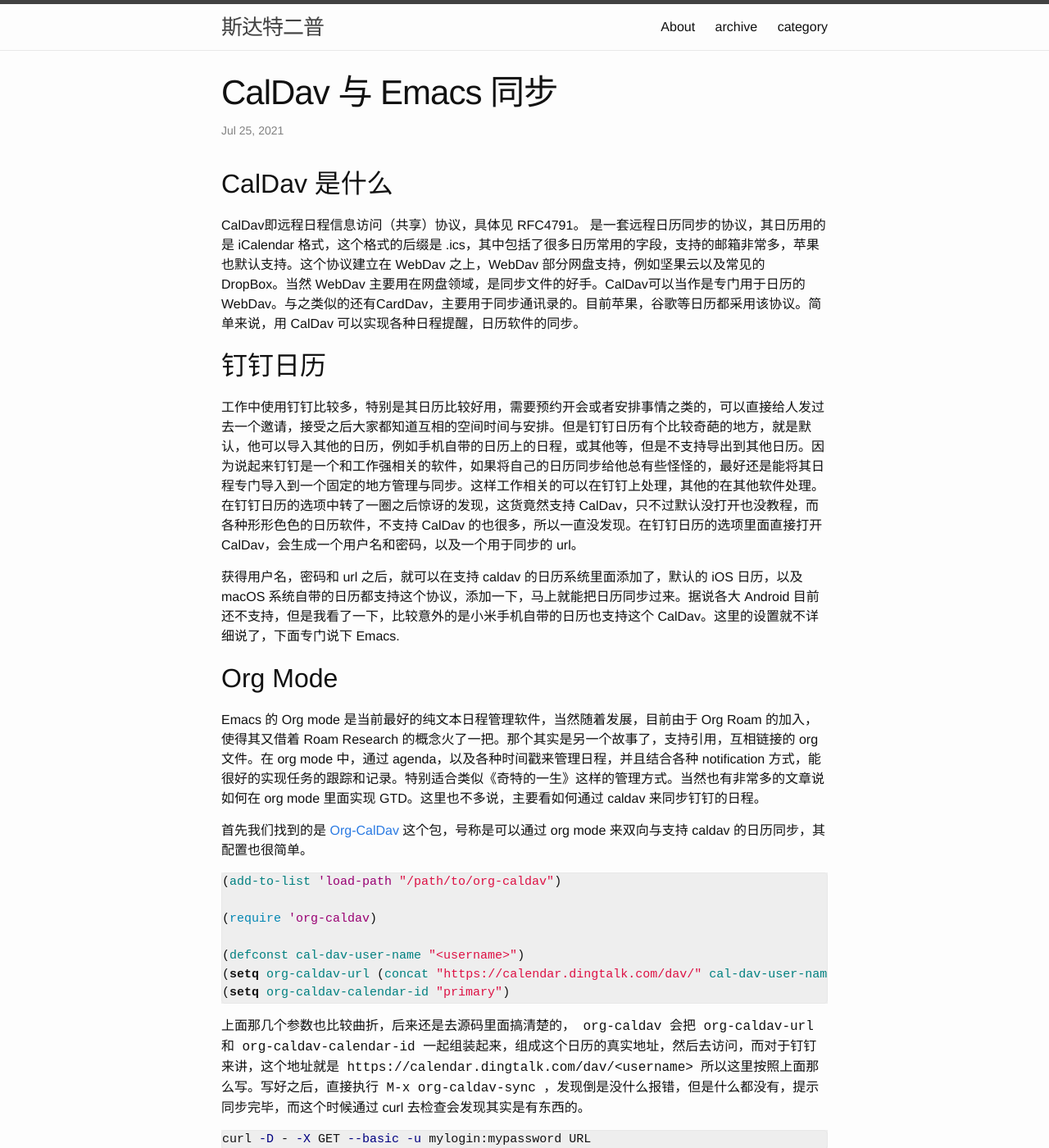
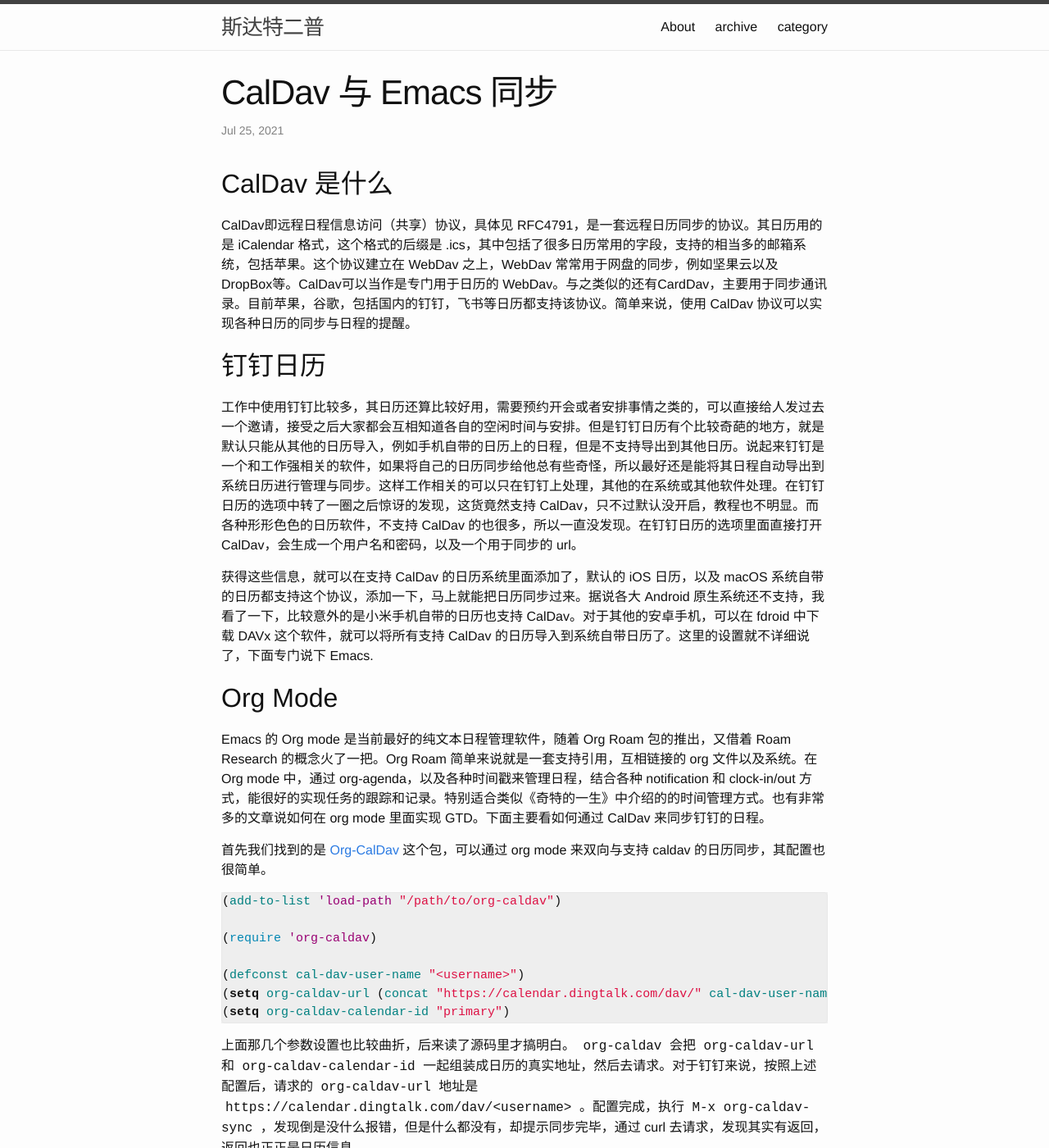
Before and after one commit to smallzhan/smallzhan.github.io, a Jekyll site: the page built from _posts/2021-07-25-T000000--caldav-与-emacs-同步__emacs.md, in a window 1280 px wide and 1400 px high. Shown: the whole window at 82% size. Built offline with Jekyll 4.4.1, drawn with Linux system fonts in a browser that asks for light colours; comment, search, counter and statistics services are not loaded; some of the changed text lies outside the part shown.

Commit message:
fix posts.

````diff
--- a/_posts/2021-07-25-T000000--caldav-与-emacs-同步__emacs.md
+++ b/_posts/2021-07-25-T000000--caldav-与-emacs-同步__emacs.md
@@ -12,21 +12,21 @@ tags:
 
 # CalDav 是什么
 
-CalDav即远程日程信息访问（共享）协议，具体见 RFC4791。 是一套远程日历同步的协议，其日历用的是 iCalendar 格式，这个格式的后缀是 .ics，其中包括了很多日历常用的字段，支持的邮箱非常多，苹果也默认支持。这个协议建立在 WebDav 之上，WebDav 部分网盘支持，例如坚果云以及常见的 DropBox。当然 WebDav 主要用在网盘领域，是同步文件的好手。CalDav可以当作是专门用于日历的 WebDav。与之类似的还有CardDav，主要用于同步通讯录的。目前苹果，谷歌等日历都采用该协议。简单来说，用 CalDav 可以实现各种日程提醒，日历软件的同步。
+CalDav即远程日程信息访问（共享）协议，具体见 RFC4791，是一套远程日历同步的协议。其日历用的是 iCalendar 格式，这个格式的后缀是 .ics，其中包括了很多日历常用的字段，支持的相当多的邮箱系统，包括苹果。这个协议建立在 WebDav 之上，WebDav 常常用于网盘的同步，例如坚果云以及 DropBox等。CalDav可以当作是专门用于日历的 WebDav。与之类似的还有CardDav，主要用于同步通讯录。目前苹果，谷歌，包括国内的钉钉，飞书等日历都支持该协议。简单来说，使用 CalDav 协议可以实现各种日历的同步与日程的提醒。
 
 
 # 钉钉日历
 
-工作中使用钉钉比较多，特别是其日历比较好用，需要预约开会或者安排事情之类的，可以直接给人发过去一个邀请，接受之后大家都知道互相的空间时间与安排。但是钉钉日历有个比较奇葩的地方，就是默认，他可以导入其他的日历，例如手机自带的日历上的日程，或其他等，但是不支持导出到其他日历。因为说起来钉钉是一个和工作强相关的软件，如果将自己的日历同步给他总有些怪怪的，最好还是能将其日程专门导入到一个固定的地方管理与同步。这样工作相关的可以在钉钉上处理，其他的在其他软件处理。在钉钉日历的选项中转了一圈之后惊讶的发现，这货竟然支持 CalDav，只不过默认没打开也没教程，而各种形形色色的日历软件，不支持 CalDav 的也很多，所以一直没发现。在钉钉日历的选项里面直接打开 CalDav，会生成一个用户名和密码，以及一个用于同步的 url。
+工作中使用钉钉比较多，其日历还算比较好用，需要预约开会或者安排事情之类的，可以直接给人发过去一个邀请，接受之后大家都会互相知道各自的空闲时间与安排。但是钉钉日历有个比较奇葩的地方，就是默认只能从其他的日历导入，例如手机自带的日历上的日程，但是不支持导出到其他日历。说起来钉钉是一个和工作强相关的软件，如果将自己的日历同步给他总有些奇怪，所以最好还是能将其日程自动导出到系统日历进行管理与同步。这样工作相关的可以只在钉钉上处理，其他的在系统或其他软件处理。在钉钉日历的选项中转了一圈之后惊讶的发现，这货竟然支持 CalDav，只不过默认没开启，教程也不明显。而各种形形色色的日历软件，不支持 CalDav 的也很多，所以一直没发现。在钉钉日历的选项里面直接打开 CalDav，会生成一个用户名和密码，以及一个用于同步的 url。
 
-获得用户名，密码和 url 之后，就可以在支持 caldav 的日历系统里面添加了，默认的 iOS 日历，以及 macOS 系统自带的日历都支持这个协议，添加一下，马上就能把日历同步过来。据说各大 Android 目前还不支持，但是我看了一下，比较意外的是小米手机自带的日历也支持这个 CalDav。这里的设置就不详细说了，下面专门说下 Emacs.
+获得这些信息，就可以在支持 CalDav 的日历系统里面添加了，默认的 iOS 日历，以及 macOS 系统自带的日历都支持这个协议，添加一下，马上就能把日历同步过来。据说各大 Android 原生系统还不支持，我看了一下，比较意外的是小米手机自带的日历也支持 CalDav。对于其他的安卓手机，可以在 fdroid 中下载 DAVx 这个软件，就可以将所有支持 CalDav 的日历导入到系统自带日历了。这里的设置就不详细说了，下面专门说下 Emacs.
 
 
 # Org Mode
 
-Emacs 的 Org mode 是当前最好的纯文本日程管理软件，当然随着发展，目前由于 Org Roam 的加入，使得其又借着 Roam Research 的概念火了一把。那个其实是另一个故事了，支持引用，互相链接的 org 文件。在 org mode 中，通过 agenda，以及各种时间戳来管理日程，并且结合各种 notification 方式，能很好的实现任务的跟踪和记录。特别适合类似《奇特的一生》这样的管理方式。当然也有非常多的文章说如何在 org mode 里面实现 GTD。这里也不多说，主要看如何通过 caldav 来同步钉钉的日程。
+Emacs 的 Org mode 是当前最好的纯文本日程管理软件，随着 Org Roam 包的推出，又借着 Roam Research 的概念火了一把。Org Roam 简单来说就是一套支持引用，互相链接的 org 文件以及系统。在 Org mode 中，通过 org-agenda，以及各种时间戳来管理日程，结合各种 notification 和 clock-in/out 方式，能很好的实现任务的跟踪和记录。特别适合类似《奇特的一生》中介绍的的时间管理方式。也有非常多的文章说如何在 org mode 里面实现 GTD。下面主要看如何通过 CalDav 来同步钉钉的日程。
 
-首先我们找到的是 [Org-CalDav](https://github.com/dengste/org-caldav) 这个包，号称是可以通过 org mode 来双向与支持 caldav 的日历同步，其配置也很简单。
+首先我们找到的是 [Org-CalDav](https://github.com/dengste/org-caldav) 这个包，可以通过 org mode 来双向与支持 caldav 的日历同步，其配置也很简单。
 
 ```emacs-lisp
 (add-to-list 'load-path "/path/to/org-caldav")
@@ -38,21 +38,21 @@ Emacs 的 Org mode 是当前最好的纯文本日程管理软件，当然随着
 (setq org-caldav-calendar-id "primary")
 ```
 
-上面那几个参数也比较曲折，后来还是去源码里面搞清楚的， `org-caldav` 会把 `org-caldav-url` 和 `org-caldav-calendar-id` 一起组装起来，组成这个日历的真实地址，然后去访问，而对于钉钉来讲，这个地址就是 `https://calendar.dingtalk.com/dav/<username>` 所以这里按照上面那么写。写好之后，直接执行 `M-x org-caldav-sync` ，发现倒是没什么报错，但是什么都没有，提示同步完毕，而这个时候通过 curl 去检查会发现其实是有东西的。
+上面那几个参数设置也比较曲折，后来读了源码里才搞明白。 `org-caldav` 会把 `org-caldav-url` 和 `org-caldav-calendar-id` 一起组装成日历的真实地址，然后去请求。对于钉钉来说，按照上述配置后，请求的 `org-caldav-url` 地址是 `https://calendar.dingtalk.com/dav/<username>` 。配置完成，执行 `M-x org-caldav-sync` ，发现倒是没什么报错，但是什么都没有，却提示同步完毕，通过 curl 去请求，发现其实有返回，返回也正正是日历信息。
 
 ```bash
 curl -D - -X GET --basic -u mylogin:mypassword URL
 ```
 
-这里把 URL 写成组装的日历地址，发现，其实是有日历内容，但是同步不下来。所以跟踪进去代码发现，原来 `org-caldav` 默认日历都是 `.ics` 结尾，但是钉钉里面的日历没有这个后缀名，因此全部过滤了，也好办
+这里 `URL` 表示对应的日历地址，返回值有日历内容，但是在 emacs 中无法同步下来。跟踪源码发现， `org-caldav` 默认日历是 `.ics` 结尾，并且对此进行了过滤，而钉钉里面日历没有后缀，所以就没有显示了。于是设置
 
 ```emacs-lisp
 (setq org-caldav-uuid-extension "")
 ```
 
-到这里基本就好了，再 `org-caldav-sync` 就能看到相应的日历下来，放在 `org-caldav-inbox` 这个文件里面了，再做一些简单的定制，就没问题了。
+再 `M-x org-caldav-sync` 验证，就能看到相应的日历被同步到 `org-caldav-inbox` 文件中了。再做一些简单的定制，就可以使用了。
 
-当然还有一些小的问题，例如 utf-8 格式的中文字串显示之类的，以及默认不支持 repeated 的任务，我做了一点小修改，放到 [org-caldav](https://github.com/smallzhan/org-caldav) 里面了，最后的配置如下：
+当然还有一些小问题，例如 utf-8 格式的中文字串显示不正确、以及默认不支持 repeated 的任务，我做了一点小修改，放到 [org-caldav](https://github.com/smallzhan/org-caldav) 里面了，最后的配置如下：
 
 ```emacs-lisp
 (use-package org-caldav
@@ -70,4 +70,4 @@ curl -D - -X GET --basic -u mylogin:mypassword URL
   (require 'org-caldav))
 ```
 
-加入到 `agenda-files` 之后就可以直接用 `org-agenda` 看到对应的日程了。本地对这个文件修改的也可以双向同步到钉钉日历。
+将 inbox 文件加入到 `agenda-files` 是为了在 `org-agenda` 看到对应的日程。本地对这个文件的修改也可以双向同步到钉钉日历。
````
Also changed, not shown: _posts/2021-02-21-T000000--202101-读书《华为研发》__读书笔记.md (+9 -9 lines), _posts/2021-08-08-T000000--利用-org-capture-写-blog__emacs.md (+6 -4 lines), _posts/2025-04-07-T212013--《软技能》读书笔记__读书笔记.md (+1 -1 lines).
